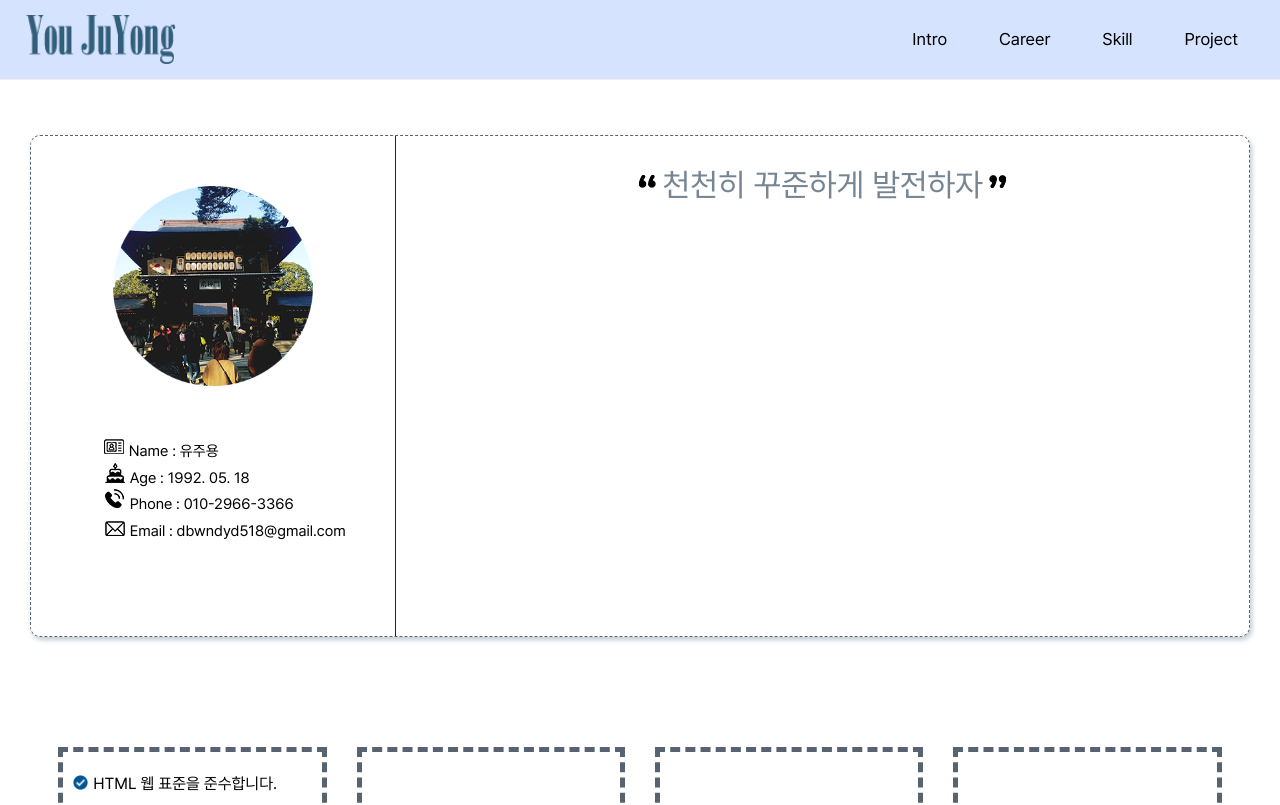
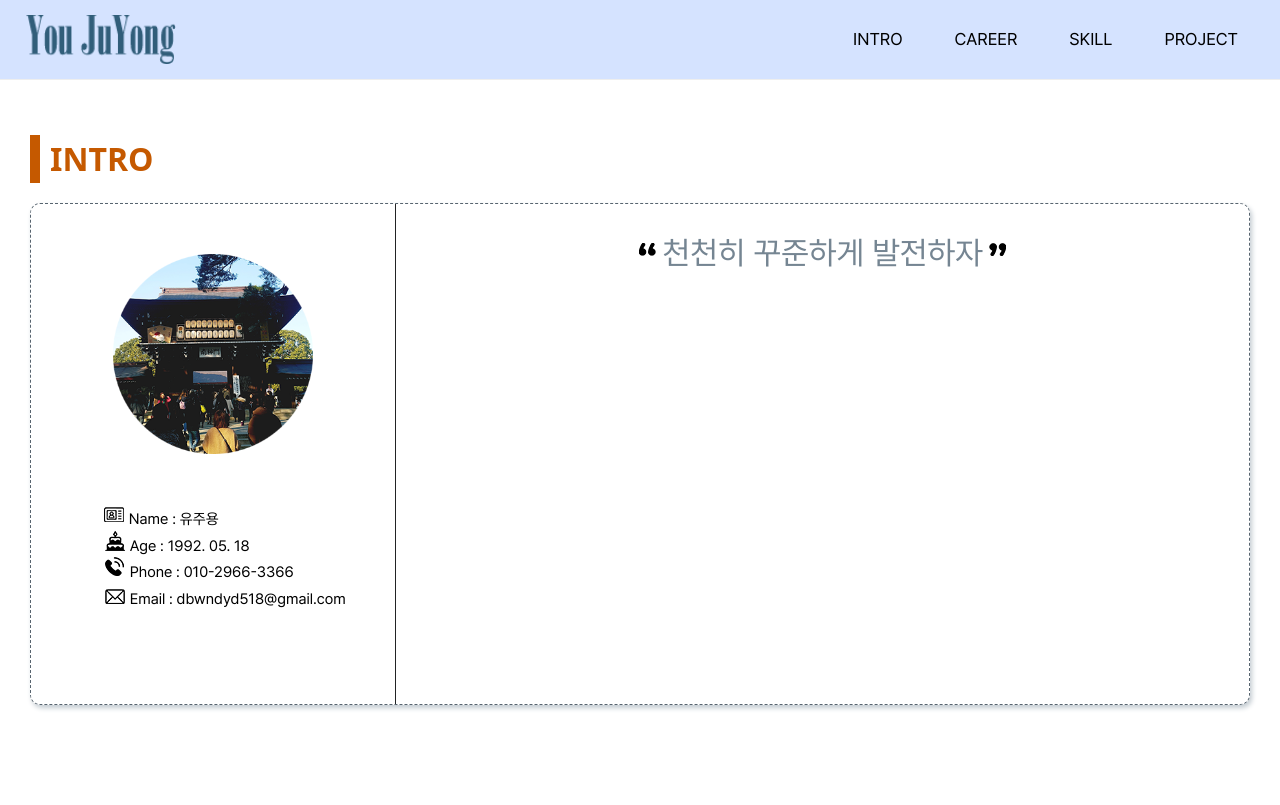
Before and after one commit to youjuyong/portfolio-next, a Next.js app: page / in a window 1280 px wide. Shown: the top 805 px of the page. Built offline with nearby package versions, Linux system fonts and the light colour scheme.

Commit message:
카테고리 수정

```diff
--- a/package.json
+++ b/package.json
@@ -12,7 +12,8 @@
     "next": "15.3.1",
     "react": "^19.0.0",
     "react-dom": "^19.0.0",
-    "sharp": "^0.34.1"
+    "sharp": "^0.34.1",
+    "styled-components": "^6.1.18"
   },
   "devDependencies": {
     "@eslint/eslintrc": "^3",
--- /dev/null
+++ b/src/app/component/ClientComponent/StyledCompo.tsx
@@ -0,0 +1,16 @@
+'use client'
+
+import styled from 'styled-components';
+
+interface content_title_div {
+    margintop : string
+}
+export const Content_Title_Div = styled.div<content_title_div>`
+    font-size: 32px;
+    color : var(--orange700);
+    font-weight: 700;
+    padding-left : 10px;
+    margin-bottom: 20px;
+    border-left : 10px solid var(--orange700);
+    margin-top : ${(props) => props.margintop}
+`;
--- a/src/app/component/ContentCompo.tsx
+++ b/src/app/component/ContentCompo.tsx
@@ -3,6 +3,7 @@ import styles from "../../css/layout.module.css";
 import localFont from "next/font/local";
 import { Intro_Profile, JavaScript, React, NextJs, Html, SpringBoot, NodeJs, TypeScript, Css, Github, AwsImage , Vercel, Project_GuriDaek } from "../component/ImageCompo";
 import { Intro_Down }    from "../component/ImageCompo";
+import { Content_Title_Div } from "./ClientComponent/StyledCompo";
 
 const pretendard = localFont({
     src : "../../fonts/Pretendard-Regular.woff",
@@ -11,9 +12,22 @@ const pretendard = localFont({
     variable: "--font_pretend"
 });
 
+interface content_title {
+    title : string,
+    id : string,
+    margintop : string
+}
+export function Content_Title (props :  content_title) {
+    return (
+        <Content_Title_Div margintop={props.margintop} id={props.id}>
+            <p>{props.title}</p>
+        </Content_Title_Div>
+    )
+}
+
 export const Intro = () => {
     return (
-        <div className={`${styles.intro_layout} ${pretendard.className} intro`} id="Intro">
+        <div className={`${styles.intro_layout} ${pretendard.className} intro`}>
             <article className={styles.intro_art1}>
                 <div className={styles.intro_art1_div}>
                         <dl>
@@ -82,7 +96,7 @@ export const IntroDown = () => {
 
 export const Skill = () => {
     return (
-        <div className={`${styles.skillDiv} ${pretendard.className}`} id="Skill">
+        <div className={`${styles.skillDiv} ${pretendard.className}`}>
             <div className={styles.skillInner}>
                 <section>
                     <p>1. COMMON</p>
@@ -103,7 +117,7 @@ export const Skill = () => {
 
 export const Project = () => {
     return (
-        <div className={`${styles.projectItemsDiv}`} id="Project" >
+        <div className={`${styles.projectItemsDiv}`} >
             <div className={styles.items}>
                 <ul>
                     <li>
--- a/src/app/component/ImageCompo.tsx
+++ b/src/app/component/ImageCompo.tsx
@@ -67,7 +67,7 @@ export const Intro_Down = (props : any) => {
     const [ishovered, setIsHovered] = useState(false);
 
     const clickHandler = ( e : any) => {
-        const location = document.querySelector('#Skill') as HTMLElement;
+        const location = document.querySelector('#SKILL') as HTMLElement;
 
         if ( location !== null )
         {
--- a/src/app/component/LayOutCompo.tsx
+++ b/src/app/component/LayOutCompo.tsx
@@ -20,10 +20,10 @@ export function Header_Layout () {
                 </div>
                 <nav className = { styles.header_nav } role="navigation" aria-label='헤더 메뉴'>
                     <ul className = { styles.header_nav_ul }>
-                        <HeaderNav title="Intro"></HeaderNav>
-                        <HeaderNav title="Career"></HeaderNav>
-                        <HeaderNav title="Skill"></HeaderNav>
-                        <HeaderNav title="Project"></HeaderNav>
+                        <HeaderNav title="INTRO"></HeaderNav>
+                        <HeaderNav title="CAREER"></HeaderNav>
+                        <HeaderNav title="SKILL"></HeaderNav>
+                        <HeaderNav title="PROJECT"></HeaderNav>
                     </ul>
                 </nav>
             </div>
--- a/src/app/page.tsx
+++ b/src/app/page.tsx
@@ -1,6 +1,6 @@
 import Image from "next/image";
 import { Header_Layout, Root_Layout, Content_Layout } from "../app/component/LayOutCompo";
-import { Intro, IntroDown, IntroDetail, Skill, Project } from "./component/ContentCompo";
+import { Intro, IntroDown, IntroDetail, Skill, Project, Content_Title } from "./component/ContentCompo";
 import "../css/globals.css";
 import "../css/header.css";
 import "../css/var.css";
@@ -11,6 +11,7 @@ export default function Home( {children} : any) {
     <Root_Layout>
       <Header_Layout/>
       <Content_Layout>
+          <Content_Title title="INTRO" id={"INTRO"} margintop={'80px'}></Content_Title>
           <Intro></Intro>
       </Content_Layout>
       <Content_Layout>
@@ -20,9 +21,11 @@ export default function Home( {children} : any) {
           <IntroDown></IntroDown>
       </Content_Layout>
       <Content_Layout>
+          <Content_Title title="SKILL" id={"SKILL"} margintop={'0px'}></Content_Title>
           <Skill></Skill>
       </Content_Layout>
       <Content_Layout>
+          <Content_Title title="PROJECT" id={"PROJECT"} margintop={'0px'}></Content_Title>
           <Project></Project>
       </Content_Layout>
     </Root_Layout>
--- a/src/css/layout.module.css
+++ b/src/css/layout.module.css
@@ -86,6 +86,17 @@
     width : 1220px;
 }
 
+.content_Title_Layout {
+    font-size: 32px;
+    color : var(--orange700);
+    font-weight: 700;
+    padding-left : 10px;
+    margin-bottom: 20px;
+    border-left : 10px solid var(--orange700);
+}
+
+
+
 .intro_layout {
     width : 100%;
     position: relative;
@@ -95,7 +106,6 @@
     box-shadow: 2px 3px 5px 0px var(--gray300);
     overflow: hidden;
     clear: both;
-    margin-top: 80px;
 }
 
 .intro_art1 {
```
Also changed, not shown: 1 other file (tests, documents, lock files or other folders).
